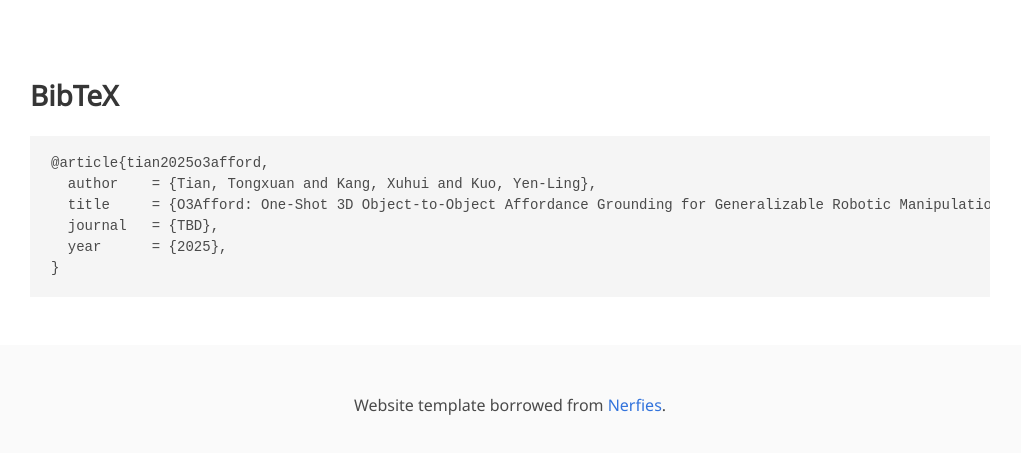
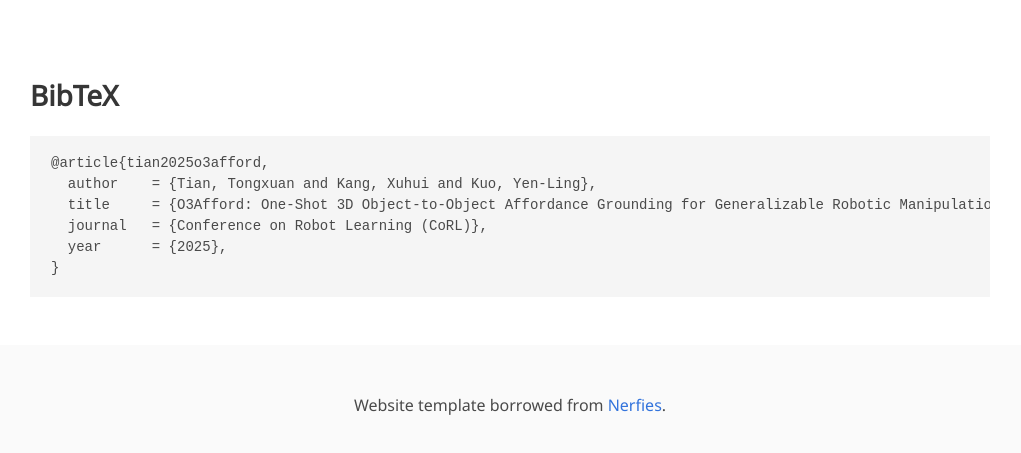
Before and after one commit to O3Afford/o3afford.github.io, a plain HTML site: page index.html in a window 1280 px wide. Shown: the part 4884-5337 px from the top of the page, without its empty margins (130-1151 px from the left). Drawn offline with nearby package versions, Linux system fonts and the light colour scheme; some icons are missing; a web font is replaced by a local one.

Commit message:
Update bibtex

```diff
--- a/index.html
+++ b/index.html
@@ -282,7 +282,7 @@
     <pre><code>@article{tian2025o3afford,
   author    = {Tian, Tongxuan and Kang, Xuhui and Kuo, Yen-Ling},
   title     = {O3Afford: One-Shot 3D Object-to-Object Affordance Grounding for Generalizable Robotic Manipulation},
-  journal   = {TBD},
+  journal   = {Conference on Robot Learning (CoRL)},
   year      = {2025},
 }</code></pre>
   </div>
```
